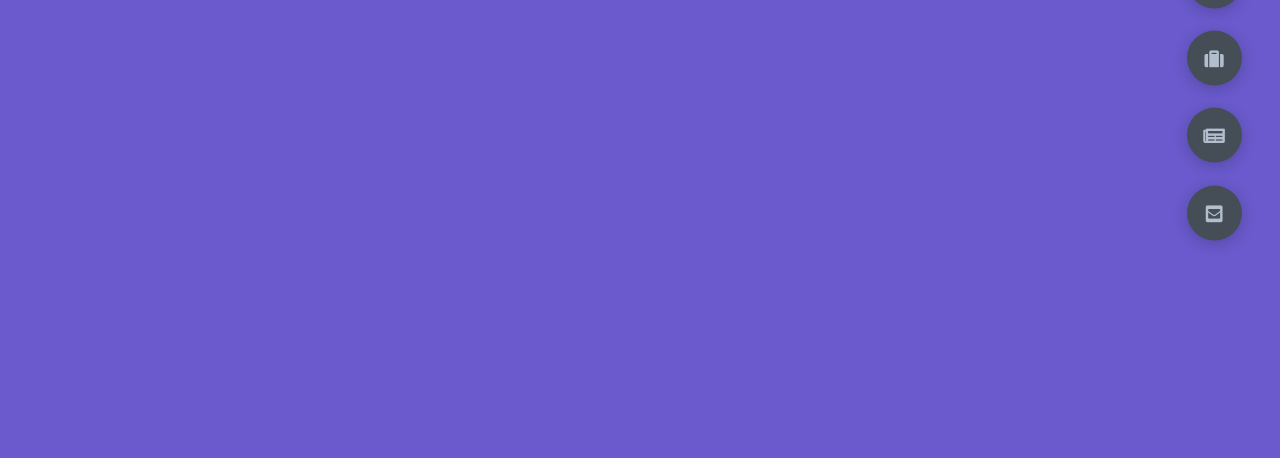
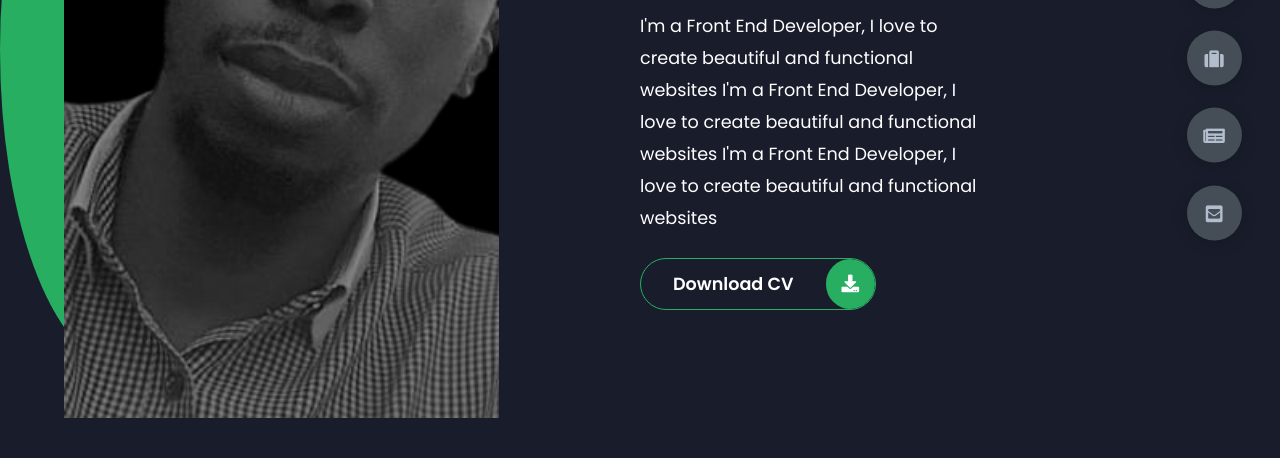
Before and after one commit to harjeeyborlah/Porfolio-Superday, a plain HTML site: page index.html in a window 1280 px wide. Shown: the part 342-800 px from the top of the page. Drawn offline with Linux system fonts and the light colour scheme.

Commit message:
saturday evening 1 6/6/2023

```diff
--- a/index.html
+++ b/index.html
@@ -16,7 +16,31 @@
   </head>
   <body class="main-content">
     <header class="section sec1 header active" id="home">
-
+        <div class="header-content">
+            <div class="left-header">
+                <div class="h-shape"></div>
+                <div class="image">
+                    <img src='/img/Siyanbola_Ajibola_Kolade-removebg-preview.png' alt=''>
+                </div>
+            </div>
+            <div class="right-header">
+                <h1 class="name">
+                    Hi, I'm <span>Siyanbola Ajibola.</span>
+                    A Front End Developer.
+                </h1>
+                <p>
+                 I'm a Front End Developer, I love to create beautiful and functional websites
+                 I'm a Front End Developer, I love to create beautiful and functional websites
+                 I'm a Front End Developer, I love to create beautiful and functional websites
+                </p>
+                <div class="btn-con">
+                    <a href="" class="main-btn">
+                        <span class="btn-text">Download CV</span>
+                        <span class="btn-icon"><i class="fas fa-download"></i></span>
+                    </a>
+                </div>
+            </div>
+        </div>
     </header>
     <main>
         <section class="section sec2 about" id="about">
--- a/styles/styles.scss
+++ b/styles/styles.scss
@@ -62,31 +62,31 @@ header{
 .sec1{
     display:none;
     transform: translateY(0) scale(1);
-    background-color: slateblue;
+
 }
 
 .sec2{
     display:none;
     transform: translateY(0) scale(1);
-    background-color: salmon;
+
 }
 
 .sec3{
     display:none;
     transform: translateY(0) scale(1);
-    background-color: silver;
+
 }
 
 .sec4{
     display:none;
     transform: translateY(0) scale(1);
-    background-color: #191d2b;
+
 }
 
 .sec5{
     display:none;
     transform: translateY(0) scale(1);
-    background-color: aqua;
+
 }
 
 .active{
@@ -139,3 +139,97 @@ header{
         }
     }
 }
+
+
+/*header-content*/
+
+.header-content{
+    display:grid;
+    grid-template-columns: repeat(2,1fr);
+    height:100%;
+    .left-header{
+        display:flex;
+        align-items: center;
+        position:relative;
+        .h-shape{
+            transition:all .4s ease-in-out;
+            width:80%;
+            height:100%;
+            background-color: var(--color-secondary);
+            position: absolute;
+            left:0;
+            top:0;
+            z-index: -1;
+            clip-path: ellipse(25% 40% at 25% 49%);
+        }
+        .image{
+            border-radius: var(--br-sm-2);
+            width:68%;
+            height:90%;
+            margin-left:4rem;
+            background-color: var(--color-black);
+            transition:all .4s ease-in-out;
+            img{
+                width:100%;
+                height:100%;
+                object-fit: cover;
+                transition:all .4s ease-in-out;
+                filter:grayscale(100%);
+                &:hover{
+                    filter:grayscale(0);
+                }
+            }
+        }
+    }
+
+    .right-header{
+        display:flex;
+        flex-direction: column;
+        justify-content: center;
+        padding-right:18rem;
+        .name{
+            font-size:2.5rem;
+            span{
+                color:var(--color-secondary);
+            }
+        }
+        p{
+            margin:1.5rem 0;
+            line-height: 2rem;
+        }
+    }
+}
+
+
+/*independent components*/
+.btn-con{
+    display:flex;
+    align-self: flex-start;
+}
+
+.main-btn{
+    border-radius: 30px;
+    color:inherit;
+    font-weight: 600;
+    position: relative;
+    border: 1px solid var(--color-secondary);
+    display: flex;
+    align-self: flex-start;
+    align-items: center;
+    overflow:hidden;
+    .btn-text{
+        padding:0 2rem;
+    }
+    .btn-icon{
+        background-color:var(--color-secondary);
+        display: flex;
+        justify-content: center;
+        align-items: center;
+        border-radius: 50%;
+        padding:1rem;
+    }
+    &::before{
+        content:'';
+
+    }
+}
```
Also changed, not shown: img/Siyanbola_Ajibola_Kolade-removebg-preview.png (added), styles/styles.css, 1 other file.
